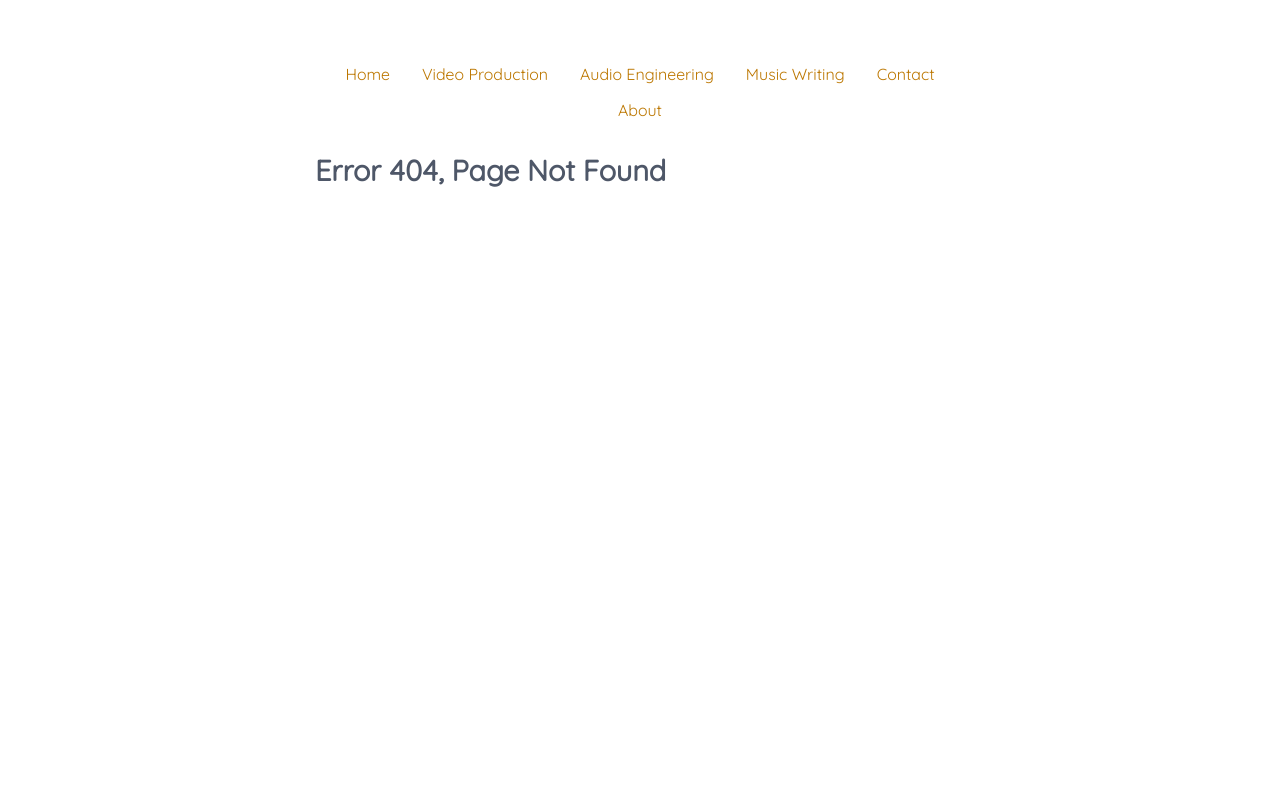
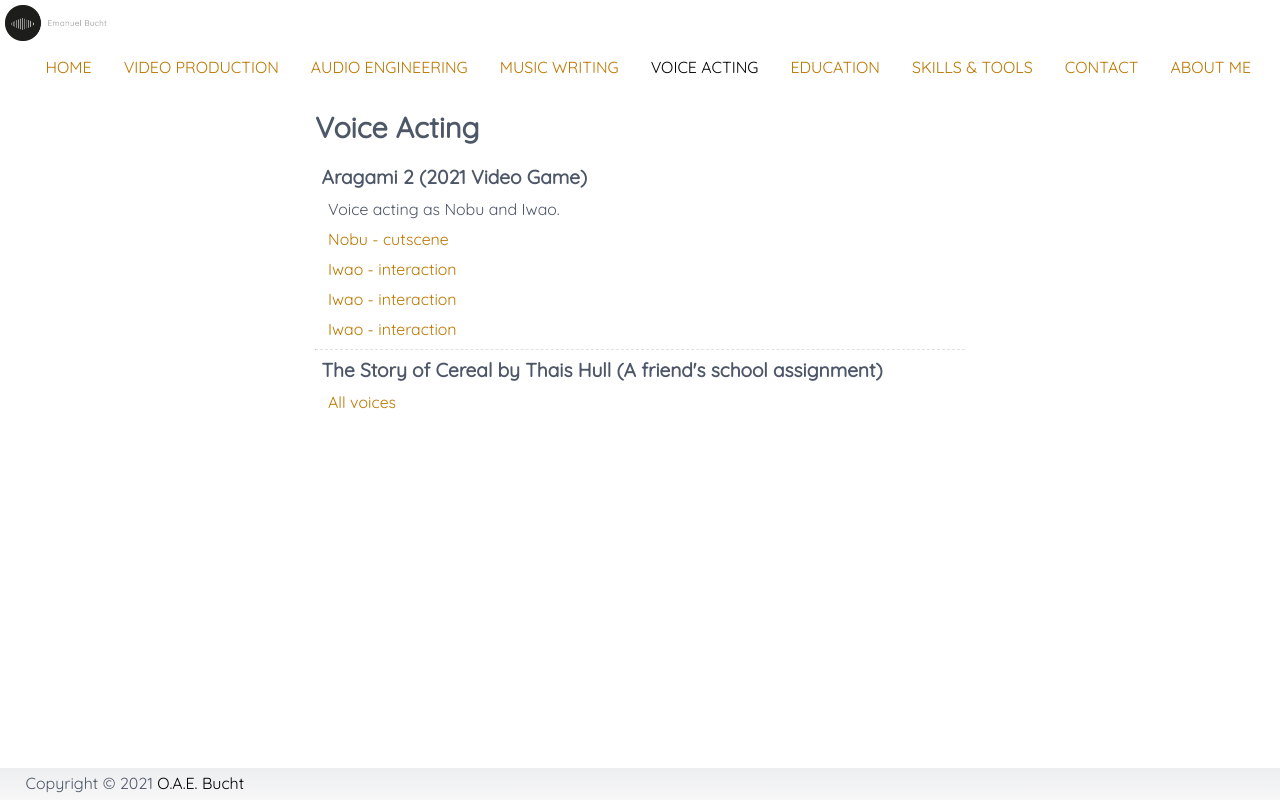
Before and after one commit to onni82/emanuelbucht, a Gatsby site: page /voice in a window 1280 px wide. Before the commit this address had no page. Built offline with nearby package versions, Linux system fonts and the light colour scheme; Gatsby itself is replaced by a stand-in of ours.

Commit message:
added voice acting page to the page

```diff
--- a/src/components/layout.js
+++ b/src/components/layout.js
@@ -18,6 +18,7 @@
           <ListLink to="/video" className={pageProp == "video" && "active"}>VIDEO PRODUCTION</ListLink>
           <ListLink to="/audio" className={pageProp == "audio" && "active"}>AUDIO ENGINEERING</ListLink>
           <ListLink to="/music" className={pageProp == "music" && "active"}>MUSIC WRITING</ListLink>
+          <ListLink to="/voice" className={pageProp == "voice" && "active"}>VOICE ACTING</ListLink>
           <ListLink to="/education" className={pageProp == "education" && "active"}>EDUCATION</ListLink>
           <ListLink to="/skills" className={pageProp == "skills" && "active"}>SKILLS &amp; TOOLS</ListLink>
           <ListLink to="/contact" className={pageProp == "contact" && "active"}>CONTACT</ListLink>
--- a/src/pages/education.js
+++ b/src/pages/education.js
@@ -16,7 +16,7 @@
           <hr />
           <Header headerText="Certifications" />
           <h2>Avid Pro Tools</h2>
-          <p>Certified User</p>
+          <p>Certified User - PT101+PT110</p>
         </div>
       </Layout>
     </div>
--- /dev/null
+++ b/src/pages/voice.js
@@ -0,0 +1,27 @@
+import React from "react"
+import { Link } from "gatsby"
+import Header from "../components/header"
+import Seo from "../components/seo"
+import Layout from "../components/layout"
+
+export default function Voice() {
+  return (
+    <div id="content">
+      <Seo title="Voice Acting" />
+      <Layout pageProp="education">
+        <div id="page">
+          <Header headerText="Voice Acting" />
+          <h2>Aragami 2 (2021 Video Game)</h2>
+          <p>Voice acting as Nobu and Iwao.</p>
+          <p><a href="https://youtu.be/m9sTgup3DOI?t=697">Nobu - cutscene</a></p>
+          <p><a href="https://youtu.be/m9sTgup3DOI?t=1045">Iwao - interaction</a></p>
+          <p><a href="https://youtu.be/m9sTgup3DOI?t=1406">Iwao - interaction</a></p>
+          <p><a href="https://youtu.be/koua8-K1oCQ?t=1825">Iwao - interaction</a></p>
+          <hr />
+          <h2>The Story of Cereal by Thais Hull (A friend's school assignment)</h2>
+          <p><a href="https://youtu.be/VTKLzcU3Eks">All voices</a></p>
+        </div>
+      </Layout>
+    </div>
+  );
+}
```
